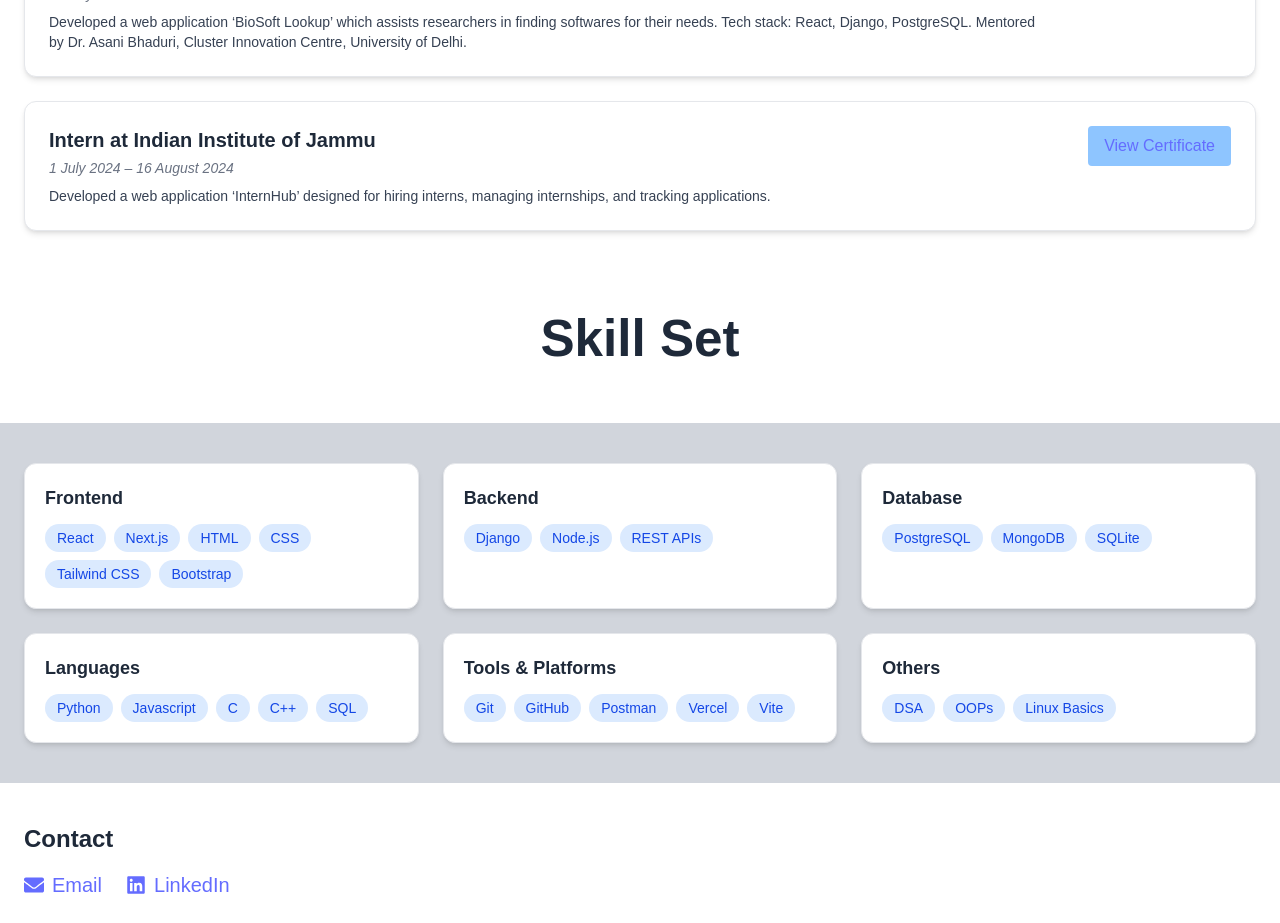
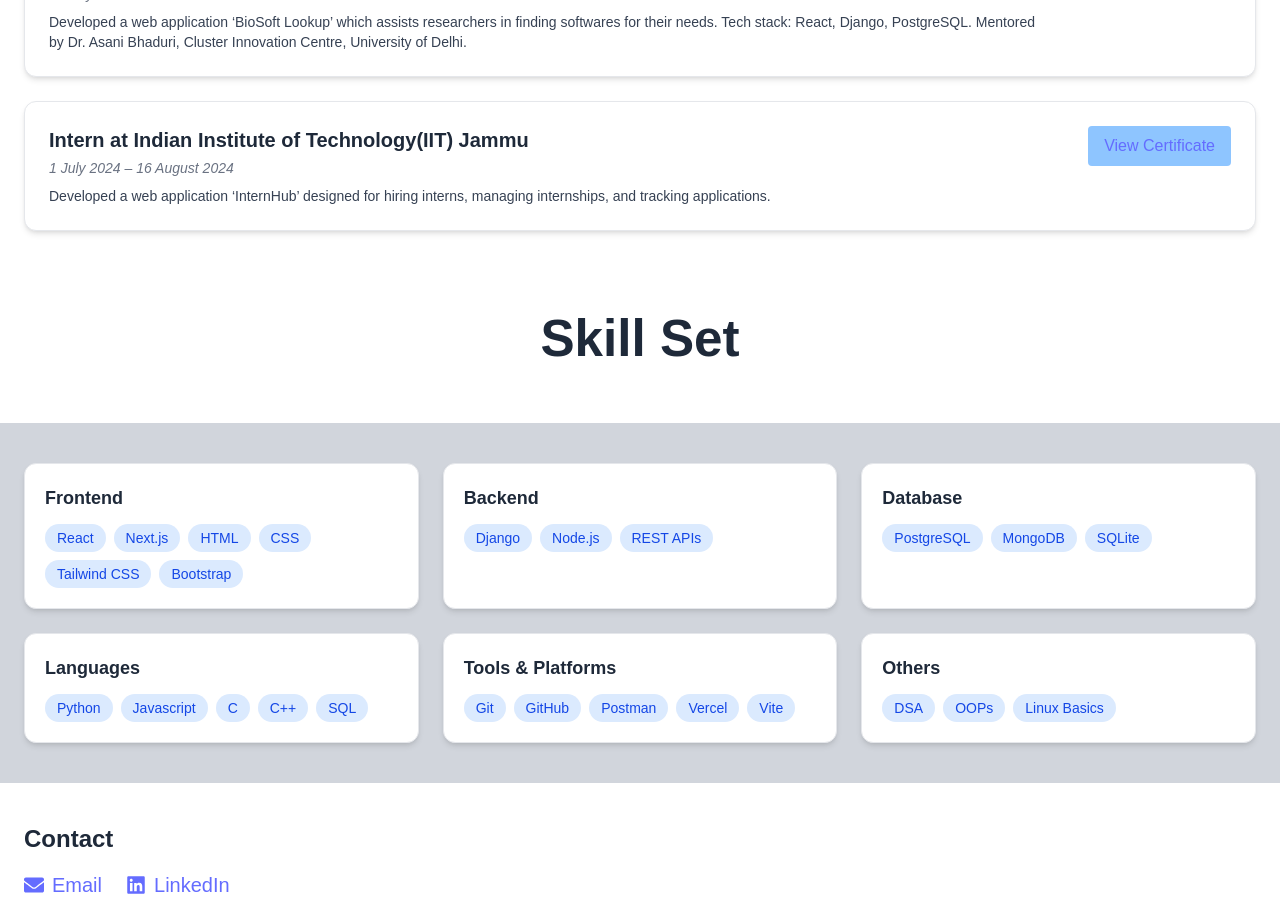
Before and after one commit to kanishqdhangar/portfolio, a React (Vite) app: page / in a window 1280 px wide. Shown: the part 2400-3323 px from the top of the page. Built offline with nearby package versions, Linux system fonts and the light colour scheme.

Commit message:
Second commit

```diff
--- a/src/App.tsx
+++ b/src/App.tsx
@@ -165,7 +165,7 @@ export default function Portfolio() {
               certificate: "/Certificate_Kanishq1.pdf",
             },
             {
-              title: "Intern at Indian Institute of Jammu",
+              title: "Intern at Indian Institute of Technology(IIT) Jammu",
               duration: "1 July 2024 – 16 August 2024",
               description:
                 "Developed a web application ‘InternHub’ designed for hiring interns, managing internships, and tracking applications. ",
```
